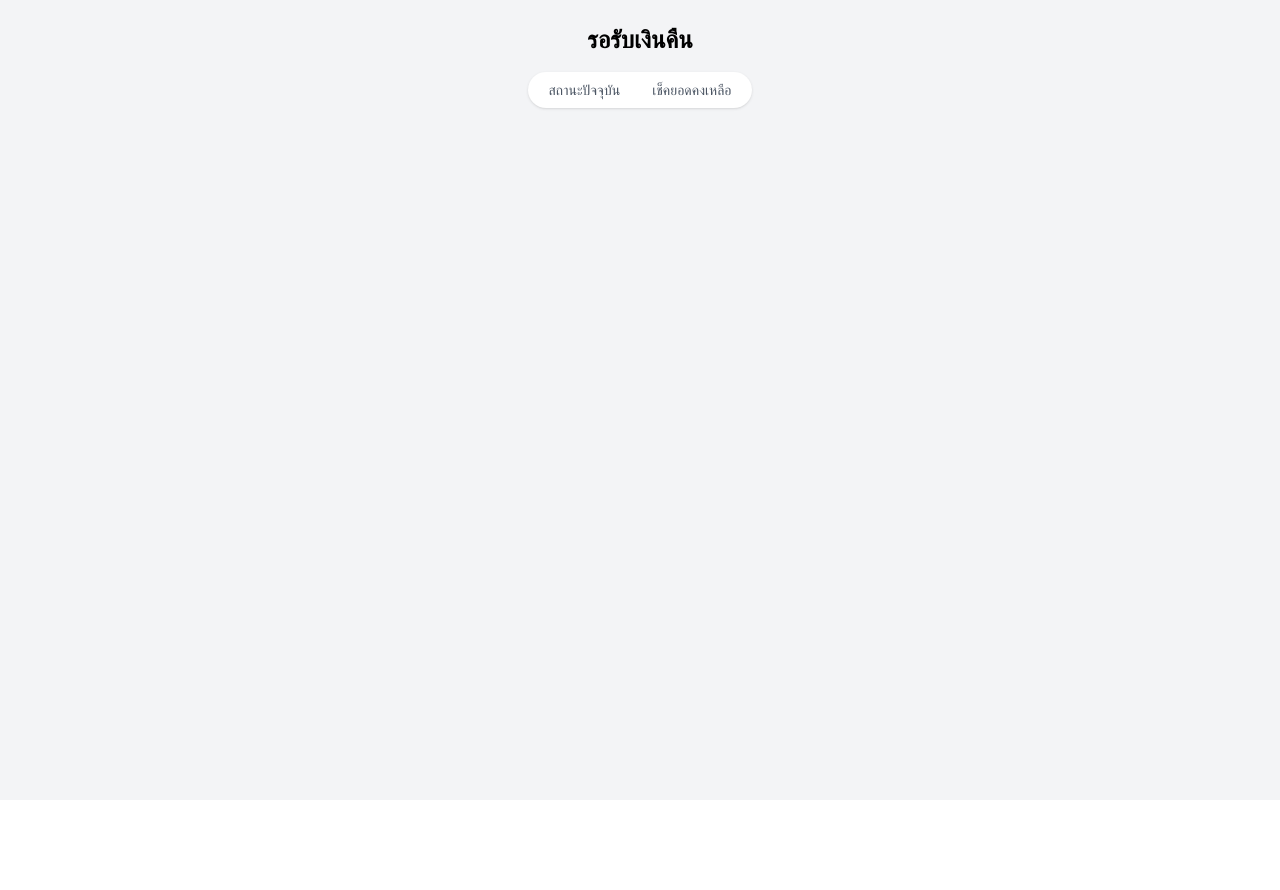
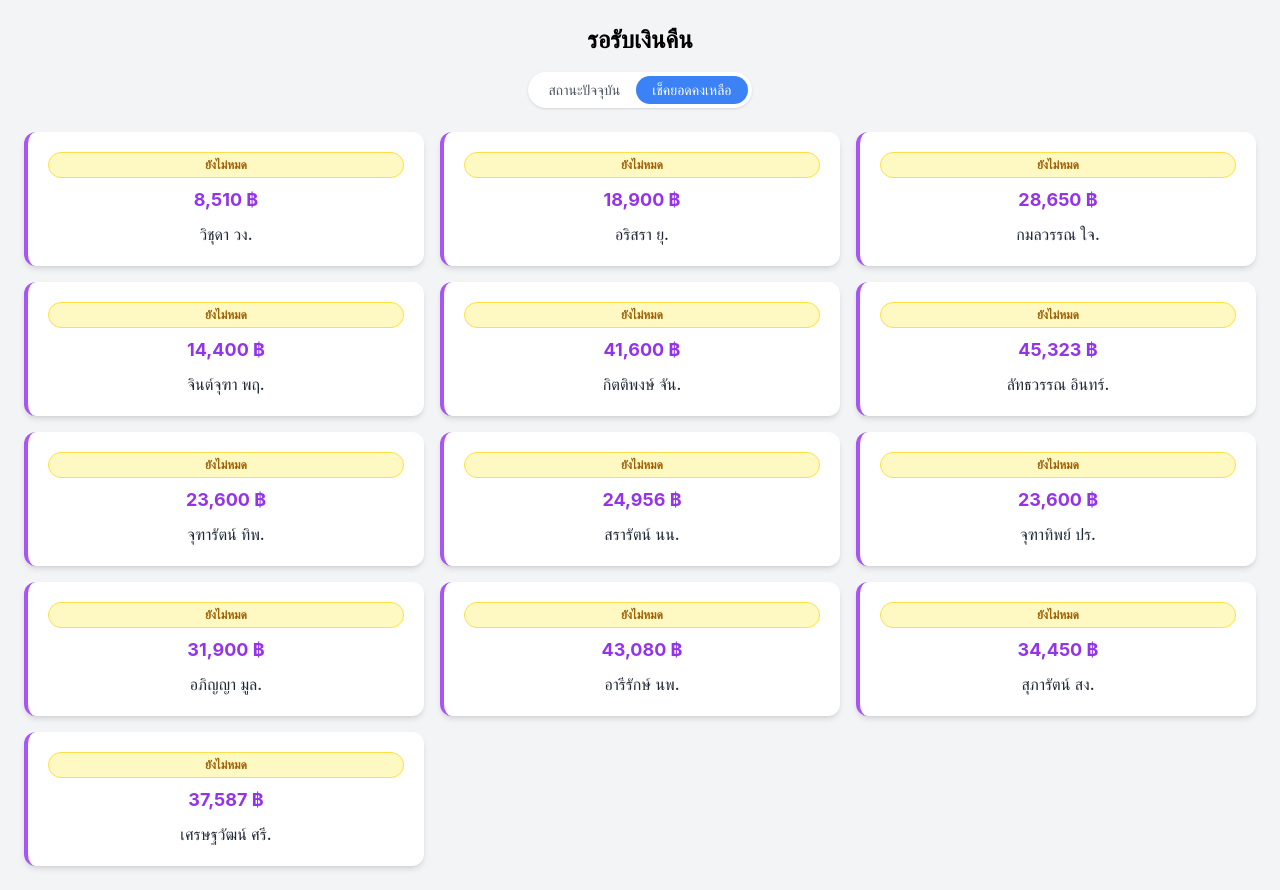
Before and after one commit to KittiArm/ktmyshop, a React (Vite) app: page / in a window 1280 px wide. Before the commit the page ends 800 px from the top, so only its background shows below. Built offline with nearby package versions, Linux system fonts and the light colour scheme.

Commit message:
set default mode as balance

```diff
--- a/src/App.jsx
+++ b/src/App.jsx
@@ -168,7 +168,7 @@ function getStatusColor(status) {
 }
 
 export default function App() {
-  const [mode, setMode] = useState("status"); // "status" | "balance"
+  const [mode, setMode] = useState("balance"); // "status" | "balance"
 
   const totalBalance = data.reduce((sum, item) => sum + item.total, 0);
 
```
Lines whose indentation alone changed are shown as unchanged.
